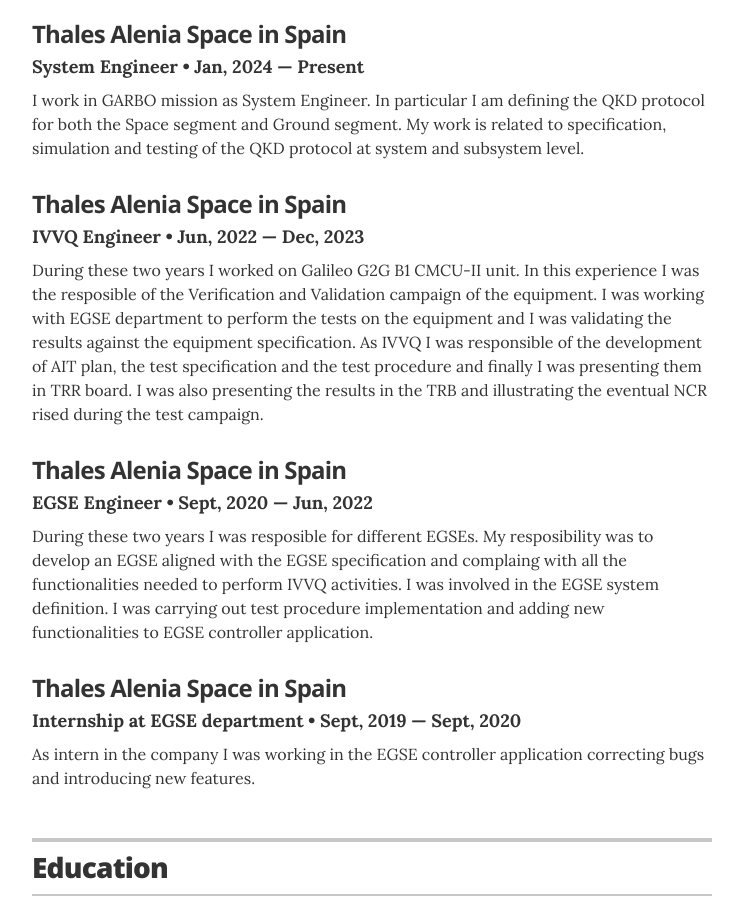
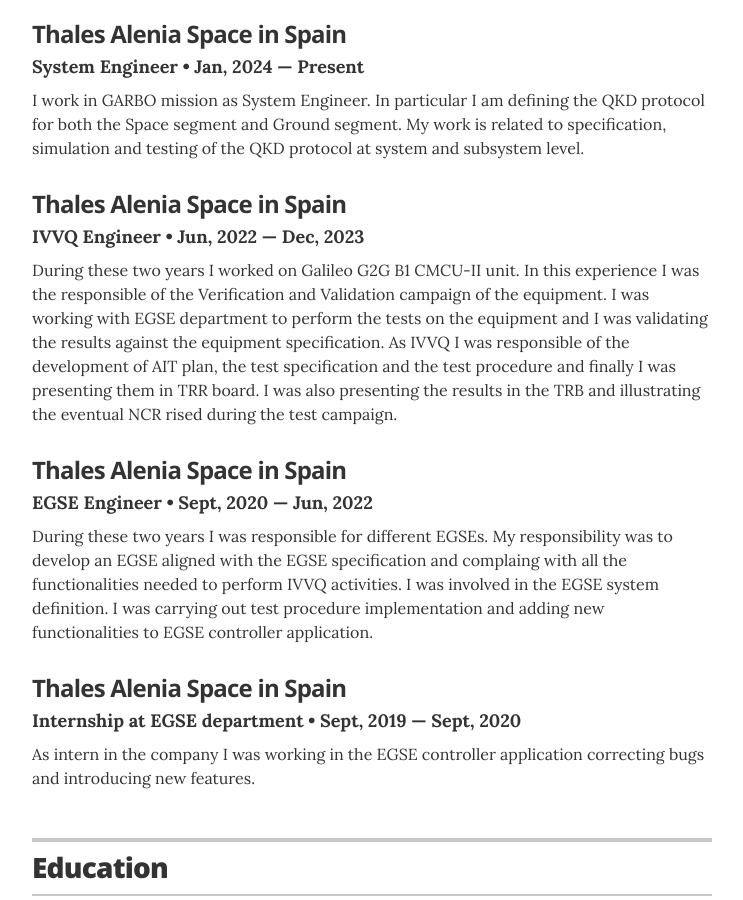
Before and after one commit to Edov95/edov95.github.io, a Jekyll site: the page built from index.html, in a window 1280 px wide and 900 px high, scrolled down 454 px. Shown: the whole window, without its empty margins (268-1011 px from the left). Built offline with Jekyll 4.4.1, drawn with Linux system fonts in a browser that asks for light colours.

Commit message:
Correct typos

```diff
--- a/_data/experience.yml
+++ b/_data/experience.yml
@@ -9,13 +9,13 @@
 - company: Thales Alenia Space in Spain
   position: IVVQ Engineer
   duration:  Jun, 2022 &mdash; Dec, 2023
-  summary: During these two years I worked on Galileo G2G B1 CMCU-II unit. In this experience I was the resposible of the Verification and Validation campaign of the equipment. I was working with EGSE department to perform the tests on the equipment and I was validating the results against the equipment specification. As IVVQ I was responsible of the development of AIT plan, the test specification and the test procedure and finally I was presenting them in TRR board. I was also presenting the results in the TRB and illustrating the eventual NCR rised during the test campaign.
+  summary: During these two years I worked on Galileo G2G B1 CMCU-II unit. In this experience I was the responsible of the Verification and Validation campaign of the equipment. I was working with EGSE department to perform the tests on the equipment and I was validating the results against the equipment specification. As IVVQ I was responsible of the development of AIT plan, the test specification and the test procedure and finally I was presenting them in TRR board. I was also presenting the results in the TRB and illustrating the eventual NCR rised during the test campaign.
 
 # Communications Coordinator
 - company: Thales Alenia Space in Spain
   position: EGSE Engineer
   duration:   Sept, 2020  &mdash; Jun, 2022
-  summary: During these two years I was resposible for different EGSEs. My resposibility was to develop an EGSE aligned with the EGSE specification and complaing with all the functionalities needed to perform IVVQ activities. I was involved in the EGSE system definition. I was carrying out test procedure implementation and adding new functionalities to EGSE controller application.
+  summary: During these two years I was responsible for different EGSEs. My responsibility was to develop an EGSE aligned with the EGSE specification and complaing with all the functionalities needed to perform IVVQ activities. I was involved in the EGSE system definition. I was carrying out test procedure implementation and adding new functionalities to EGSE controller application.
 
 # Communications Coordinator
 - company: Thales Alenia Space in Spain
```
